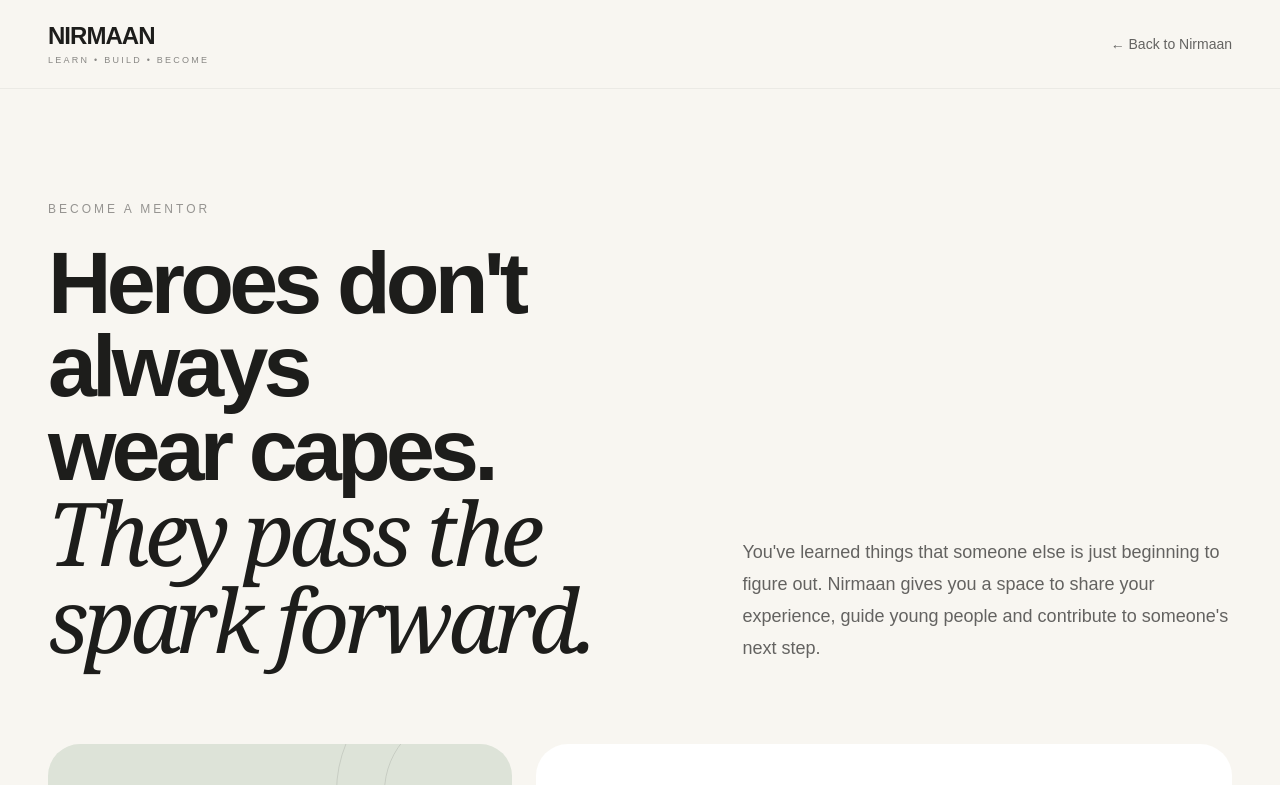
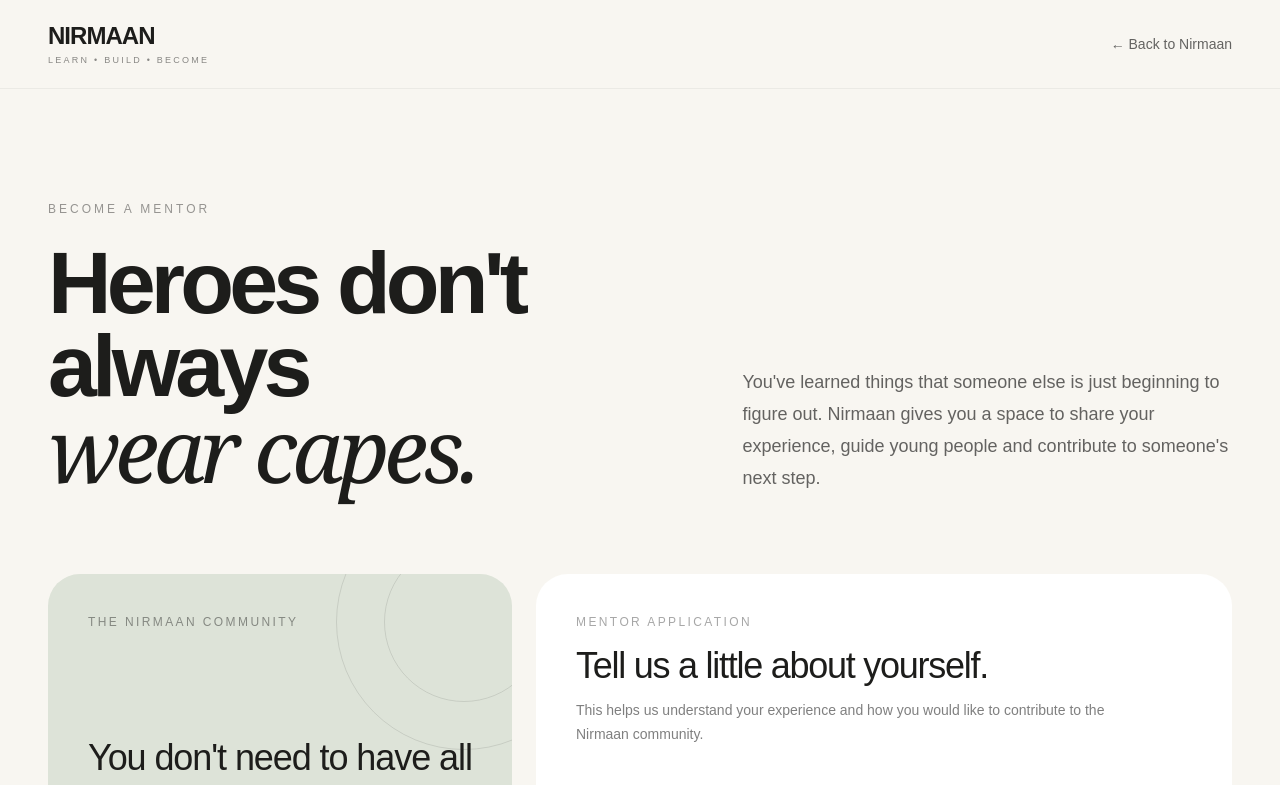
Before and after one commit to BeAnirva/NIRMAAN, a Next.js app: page /become-a-mentor in a window 1280 px wide. Shown: the top 785 px of the page. Built offline with nearby package versions, Linux system fonts and the light colour scheme.

Commit message:
Update page.tsx

```diff
--- a/src/app/become-a-mentor/page.tsx
+++ b/src/app/become-a-mentor/page.tsx
@@ -44,18 +44,12 @@
                 Become a Mentor
               </p>
 
-              <h1 className="max-w-4xl text-5xl font-semibold leading-[0.95] tracking-[-0.055em] sm:text-6xl md:text-7xl lg:text-[5.5rem]">
-
+             <h1 className="max-w-4xl text-5xl font-semibold leading-[0.95] tracking-[-0.055em] sm:text-6xl md:text-7xl lg:text-[5.5rem]">
   Heroes don't always
   <br />
-
-  wear capes.
-  <br />
-
   <span className="font-serif italic font-normal">
-    They pass the spark forward.
+    wear capes.
   </span>
-
 </h1>
 
             </div>
```
